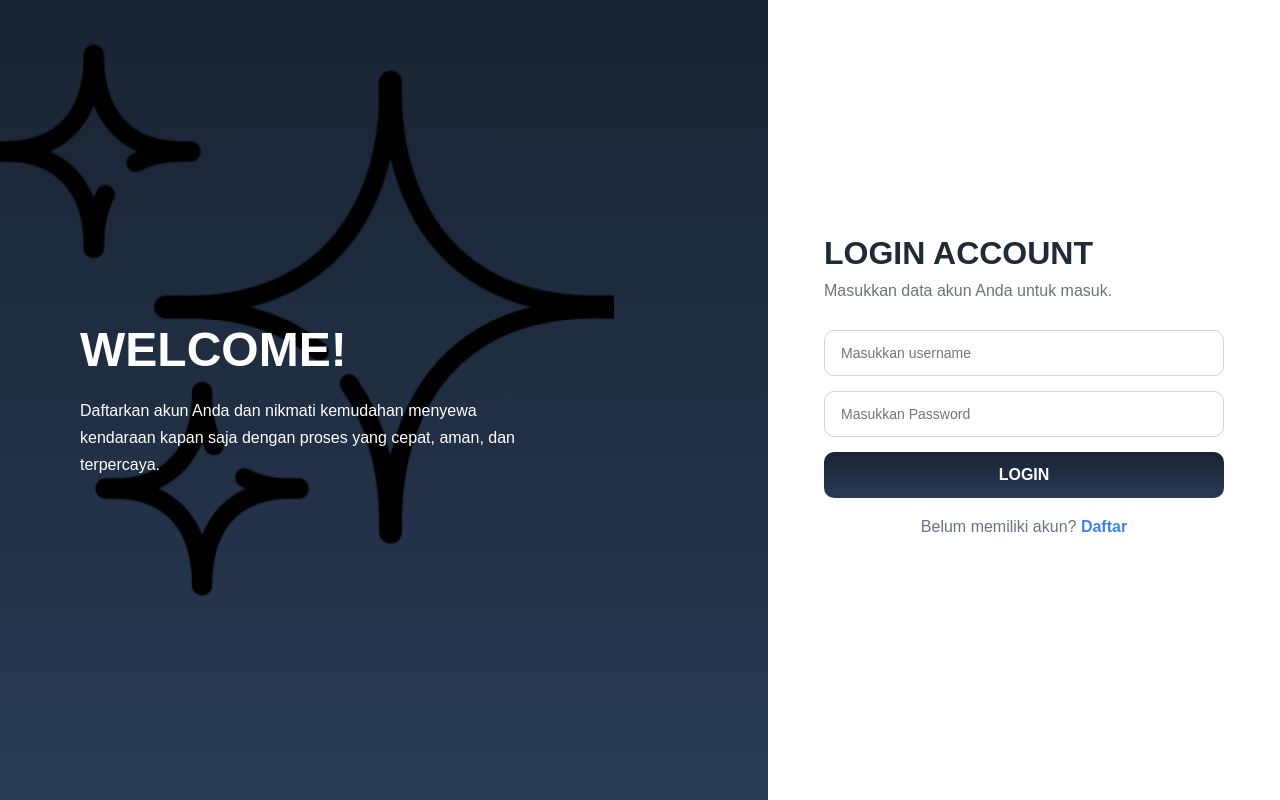
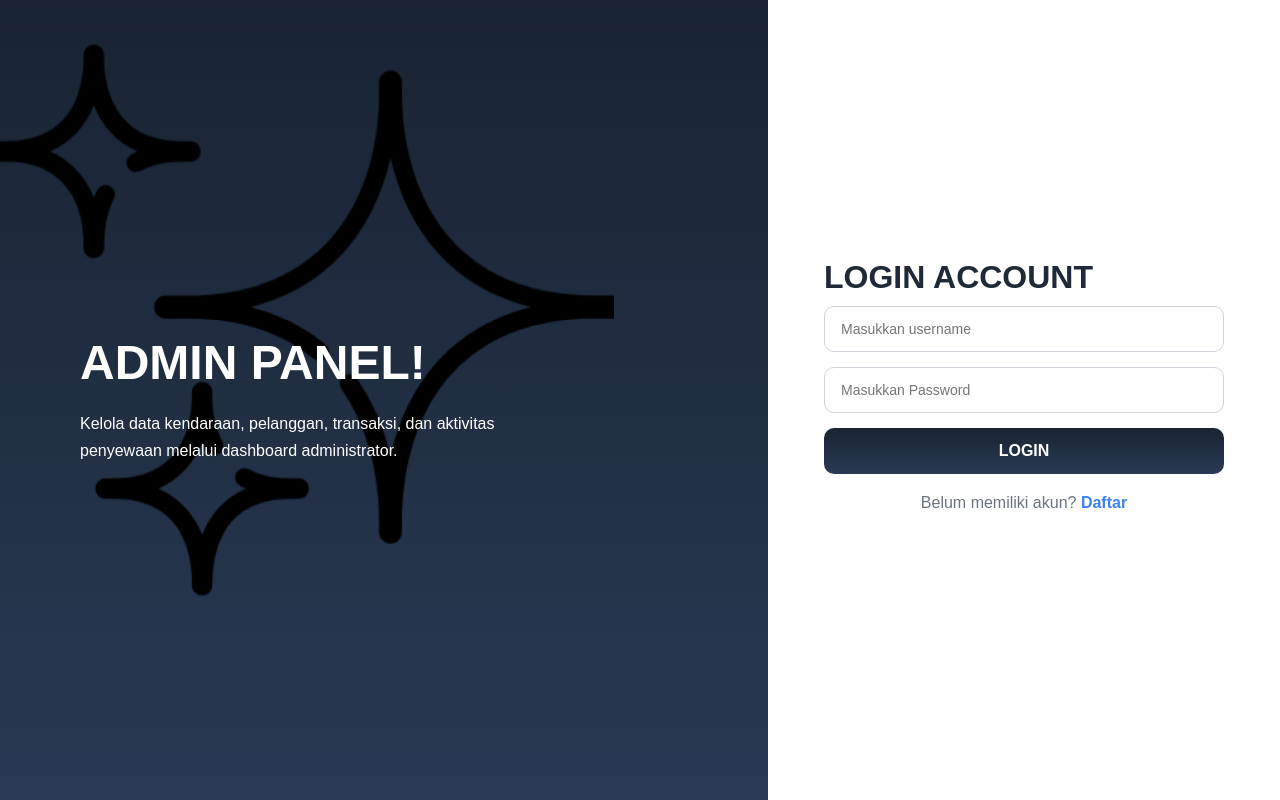
Before and after one commit to Mdariagus/rental-kendaraan-crud, a PHP site: page /admin/index.php in a window 1280 px wide. Run offline with PHP 8.4, Linux system fonts and the light colour scheme.

Commit message:
ubah teks login page admin

```diff
--- a/admin/index.php
+++ b/admin/index.php
@@ -4,7 +4,7 @@
   <meta charset="UTF-8">
   <meta name="viewport" content="width=device-width, initial-scale=1.0">
     <link rel="stylesheet" href="../assets/css/Login.css" />
-  <title>LOGIN PAGE</title>
+  <title>ADMIN LOGIN PAGE</title>
 </head>
 <body>
     <main class="register-container">
@@ -15,12 +15,12 @@
         <img src="../assets/img/bgmain.png" alt="Background" class="bg-image">
 
         <div class="overlay">
-            <h2>WELCOME!</h2>
+            <h2>ADMIN PANEL!</h2>
 
             <p>
-                Daftarkan akun Anda dan nikmati kemudahan menyewa
-                kendaraan kapan saja dengan proses yang cepat,
-                aman, dan terpercaya.
+            Kelola data kendaraan, pelanggan, transaksi,
+            dan aktivitas penyewaan melalui dashboard
+            administrator.
             </p>
         </div>
 
@@ -32,10 +32,6 @@
         <div class="form-container">
 
             <h2>LOGIN ACCOUNT</h2>
-
-            <p>
-                Masukkan data akun Anda untuk masuk.
-            </p>
 
             <form action="cek_login.php" method="POST">
                 <div class="input-group">
```
